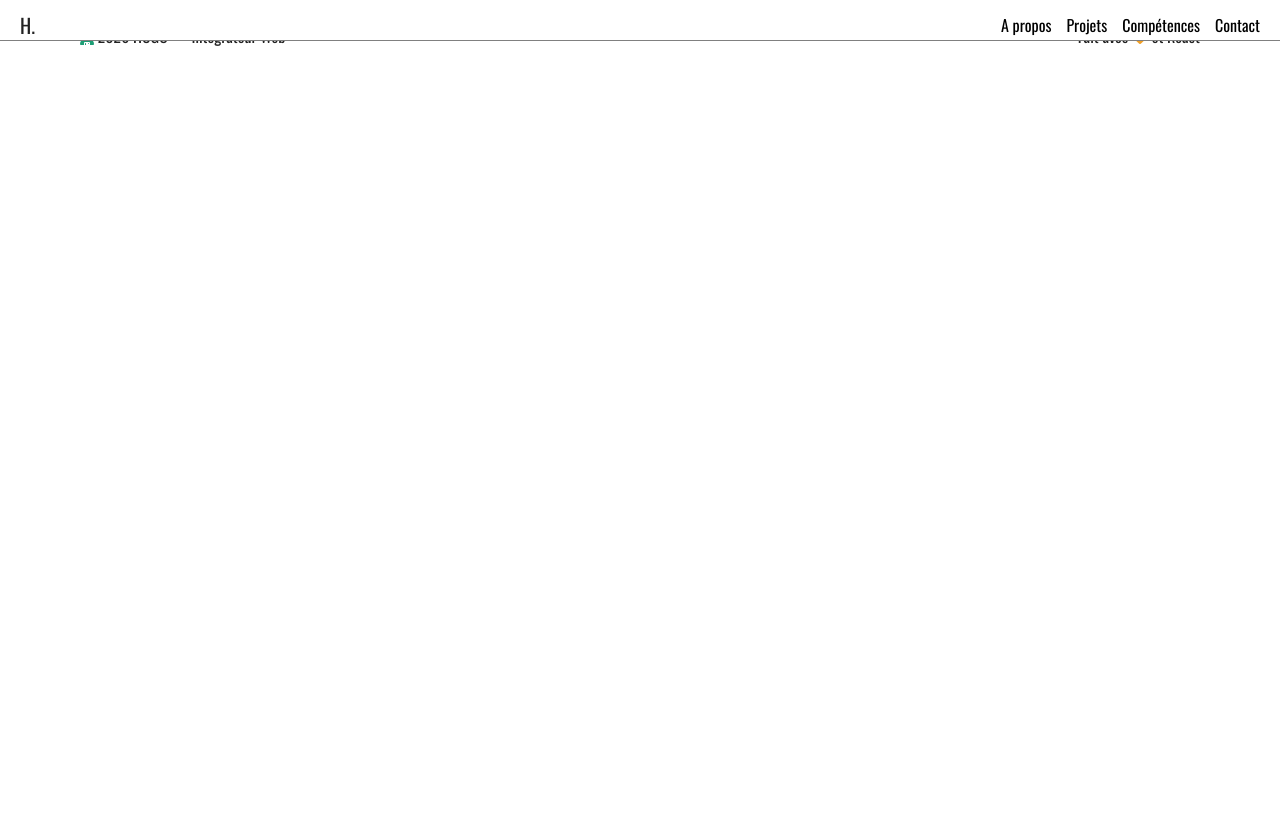
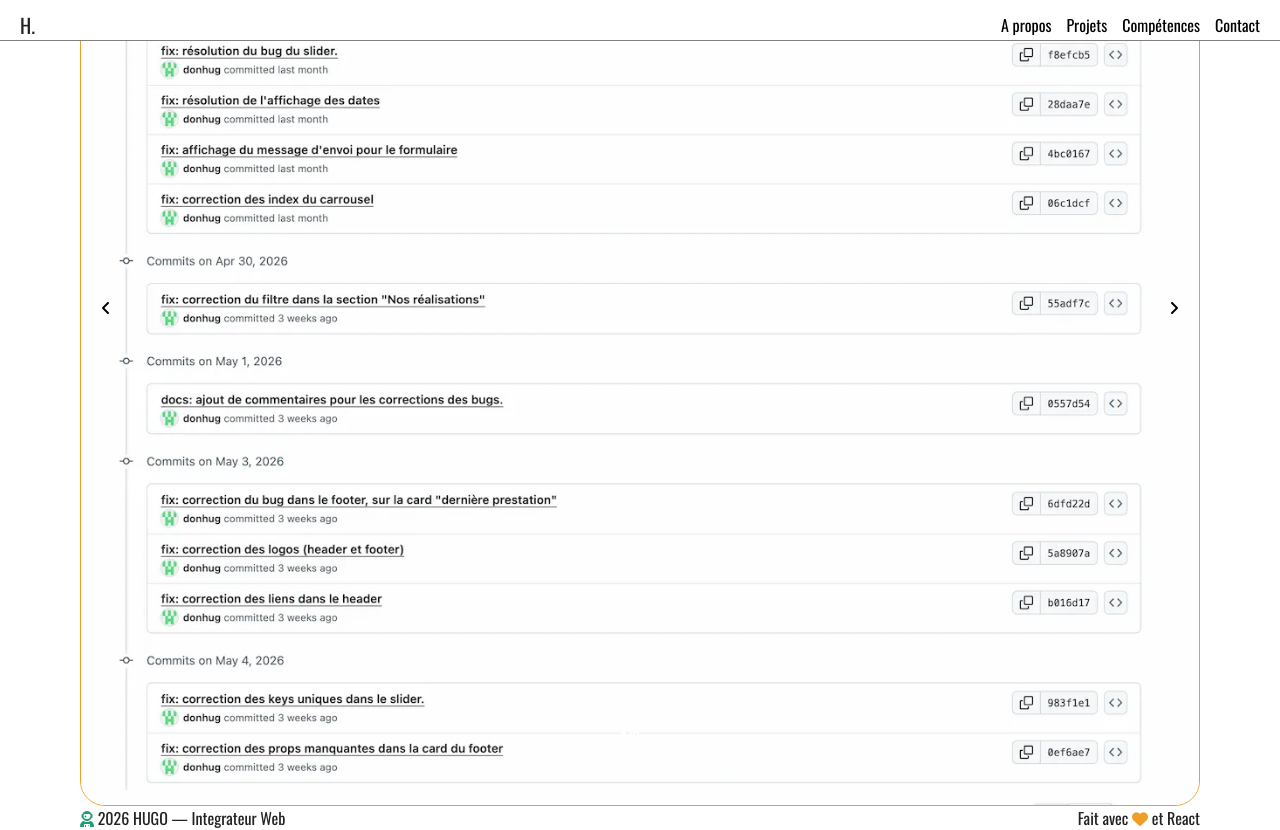
Before and after one commit to donhug/FEREY-HUGO, a React (Vite) app in the folder FEREY-HUGO/: page /Projet/724-event in a window 1280 px wide. Before the commit the page ends 800 px from the top, so only its background shows below. Built offline with nearby package versions, Linux system fonts and the light colour scheme.

Commit message:
feat: création de la page Projet

```diff
--- a/FEREY-HUGO/src/App.jsx
+++ b/FEREY-HUGO/src/App.jsx
@@ -3,6 +3,7 @@ import { BrowserRouter as Router, Routes, Route} from "react-router-dom";
 import Header from "./components/Header/header.jsx";
 import Footer from "./components/Footer/footer.jsx";
 import Accueil from "./pages/Accueil/Accueil.jsx";
+import Projet from "./pages/Projet/Projet.jsx";
 function App() {
 
   return (
@@ -12,7 +13,7 @@ function App() {
             <Header/>
               <Routes>
                   <Route path="/" element={<Accueil/>} />
-                  <Route path="/Projet/:id" element={<div>projet</div>}/>
+                  <Route path="/Projet/:id" element={<Projet/>}/>
                   <Route path="*" element={<div>404</div>}/>
               </Routes>
             <Footer/>
--- a/FEREY-HUGO/src/components/Card/card.jsx
+++ b/FEREY-HUGO/src/components/Card/card.jsx
@@ -1,35 +1,40 @@
 import './card.css'
+import {Link} from 'react-router-dom'
 
 function Card(props) {
     return (
         <div className="card">
+            <Link to={`/Projet/${props.id}`} className="card-main">
                 <div className="card-img">
-                <img src={props.img} alt=""/>
+                    <img src={props.img} alt="" />
                 </div>
+
                 <div className="card-info">
                     <h3>{props.title}</h3>
-                <p>
-                    {props.description}
-                </p>
+                    <p>{props.description}</p>
+
                     <ul>
-                    {props.tags.map((tags, index) => (
-                        <li key={index}>{tags}</li>
+                        {props.tags.map((tag, index) => (
+                            <li key={index}>{tag}</li>
                         ))}
                     </ul>
+                </div>
+            </Link>
+
             <div className="card-git">
-                    <a href={props.github} target="_blank">
+                <a href={props.github} target="_blank" rel="noreferrer">
                     <i className="fa-brands fa-github"></i>
                     github
                 </a>
-                    {props.live &&(
-                        <a href={props.live}>
+
+                {props.live && (
+                    <a href={props.live} target="_blank" rel="noreferrer">
                         <i className="fa-solid fa-arrow-up-right-from-square"></i>
                         live
                     </a>
                 )}
             </div>
         </div>
-        </div>
     )
 }
 
--- /dev/null
+++ b/FEREY-HUGO/src/components/Carrousel/carrousel.css
@@ -0,0 +1,62 @@
+.carrousel{
+    overflow: hidden;
+    height: 100%;
+    border-radius: 25px;
+    position: relative;
+    object-fit: cover;
+    border:1px var(--primary-color) solid;
+}
+.carrousel__image{
+    width: 100%;
+    height: 100%;
+    object-fit: cover;
+    object-position: center;
+    display: block;
+}
+.carrousel__button{
+    position: absolute;
+    z-index: 2;
+    top: 50%;
+    right: 50%;
+}
+
+.btn__gauche{
+    position: absolute;
+    border: none;
+    cursor: pointer;
+    background: transparent;
+    left: 20px;
+    top: 35%;
+    transform: translateY(50%);
+}
+.btn__droite{
+    position: absolute;
+    border: none;
+    cursor: pointer;
+    background: transparent;
+    right: 20px;
+    top: 35%;
+    transform: translateY(50%);
+}
+.carrousel__index{
+    position: absolute;
+    right: 50%;
+    top: 90%;
+    color: white;
+    z-index: 2;
+}
+
+@media (max-width: 768px) {
+    .carrousel{
+        height: 255px;
+    }
+    .btn__gauche img{
+        width: 15px;
+    }
+    .btn__droite img{
+        width: 15px;
+    }
+    .carrousel__index{
+        display: none;
+    }
+}
--- /dev/null
+++ b/FEREY-HUGO/src/components/Carrousel/carrousel.jsx
@@ -0,0 +1,45 @@
+import './carrousel.css'
+import {useState} from "react";
+
+const Carrousel = (props) => {
+    const [index, setIndex] = useState(0)
+    const suivant= () =>{
+        setIndex(prev =>{
+                if(prev === props.images.length-1 ){
+                    return 0
+                }
+                return prev +1
+            }
+        )
+    }
+    const avant=() =>{
+        setIndex(prev =>{
+                if(prev === 0 ){
+                    return props.images.length-1
+                }
+                return prev -1
+            }
+        )
+    }
+    return <>
+
+        <div className="carrousel">
+            <img className="carrousel__image" src={props.images[index]} alt="photo du logement" />
+            {props.images.length > 1 &&
+                <>
+                    <button onClick={suivant} className="btn__droite">
+                        <i className="fa-solid fa-angle-right"></i>
+                    </button>
+                    <button onClick={avant} className="btn__gauche">
+                        <i className="fa-solid fa-angle-left"></i>
+                    </button>
+                    <div className="carrousel__index">
+                        <p>{index+1}/{props.images.length}</p>
+                    </div>
+                </>
+            }
+        </div>
+
+    </>
+}
+export default Carrousel;
--- a/FEREY-HUGO/src/pages/Projet/Projet.jsx
+++ b/FEREY-HUGO/src/pages/Projet/Projet.jsx
@@ -0,0 +1,17 @@
+import './Projet.css'
+import {useParams} from "react-router-dom"
+import projets from '../../data/projet.json'
+import Carrousel from "../../components/Carrousel/carrousel.jsx";
+
+function Projet(){
+    const {id} = useParams();
+    const projet = projets.find((projet) => projet.id === id)
+    return (
+        <>
+            <Carrousel
+                images={projet.images}
+            />
+        </>
+    )
+}
+export default Projet;
```
Lines whose indentation alone changed are shown as unchanged.
